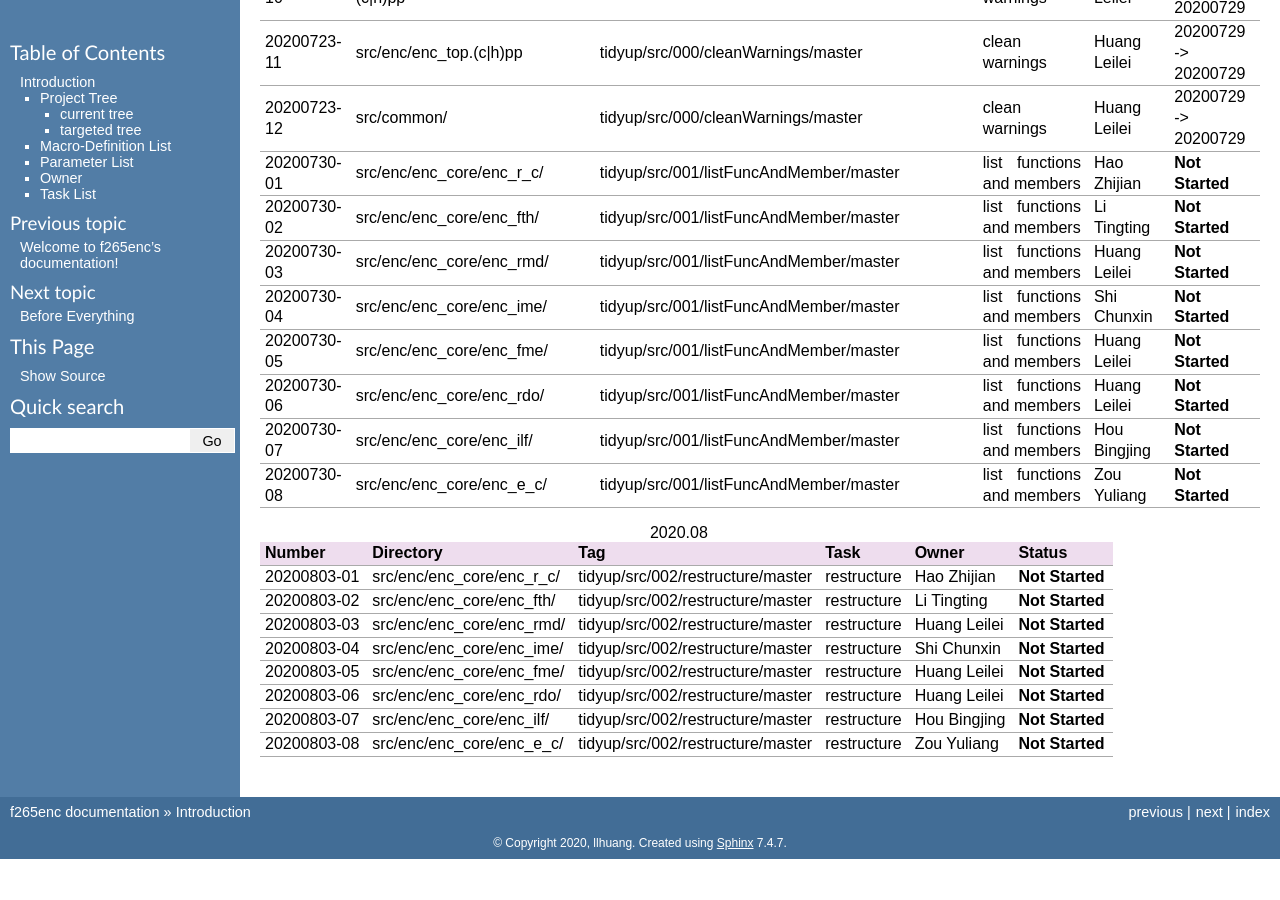
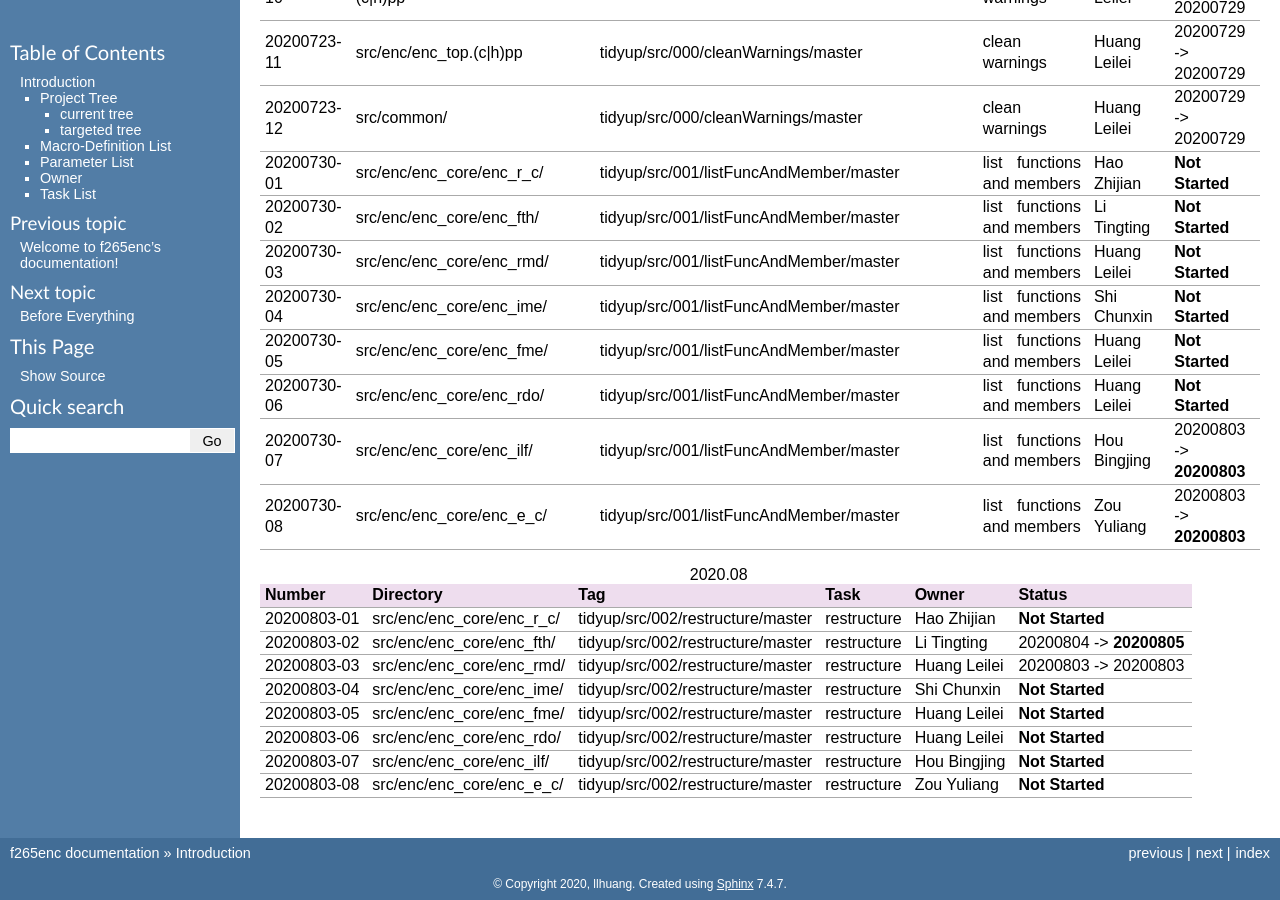
Before and after one commit to iamhll/f265enc_doc, a Sphinx documentation site: the page built from source/introduction/main.rst, in a window 1280 px wide and 900 px high, scrolled down 6189 px. Built offline with Sphinx 7.4.7, drawn with Linux system fonts in a browser that asks for light colours; before the commit the page ends 7048 px from its top, so only the background shows below that; some of the changed text lies outside the part shown.

Commit message:
[MINOR] [UPDATE] 1. introduction    a. task list udpated

```diff
--- a/source/introduction/main.rst
+++ b/source/introduction/main.rst
@@ -169,9 +169,9 @@ Task List
      20200717-04   src/sys/                                tidyup/sys/cfg/000/restructure/global               update according to cfg_typ.hpp                Li Tinging                    20200718 -> 20200718
      20200718-01   /                                       /                                                   perpare some instruction on version control    Huang Leilei                  20200718 -> 20200719
      20200720-01   src/sys/                                /                                                   perpare cfg.pl                                 Huang Leilei                  20200720 -> 20200722
-     20200722-01   script                                  update/script/000/getBdRate/master                  extract the calculation of b-d rate            Liu Chang                     20200722 -> **20200728**
+     20200722-01   script                                  update/script/000/getBdRate/master                  extract the calculation of b-d rate            Liu Chang                     20200722 -> 20200804
      20200723-01   src/sys/                                tidyup/src/000/cleanWarnings/master                 clean warnings                                 Huang Leilei                  20200729 -> 20200729
-     20200723-02   src/enc/enc_core/enc_r_c/               update/src/enc/enc_core/enc_r_c/000/create/master   clean warnings                                 Hao Zhijian                   20200728 -> **20200728**
+     20200723-02   src/enc/enc_core/enc_r_c/               update/src/enc/enc_core/enc_r_c/000/create/master   clean warnings                                 Hao Zhijian                   20200728 -> **20200804**
      20200723-03   src/enc/enc_core/enc_fth/               tidyup/src/000/cleanWarnings/master                 clean warnings                                 Li Tingting                   20200727 -> 20200727
      20200723-04   src/enc/enc_core/enc_rmd/               tidyup/src/000/cleanWarnings/master                 clean warnings                                 Huang Leilei                  20200729 -> 20200729
      20200723-05   src/enc/enc_core/enc_ime/               tidyup/src/000/cleanWarnings/master                 clean warnings                                 Shi Chunxin                   20200726 -> 20200726
@@ -188,8 +188,8 @@ Task List
      20200730-04   src/enc/enc_core/enc_ime/               tidyup/src/001/listFuncAndMember/master             list functions and members                     Shi Chunxin                 **Not Started**
      20200730-05   src/enc/enc_core/enc_fme/               tidyup/src/001/listFuncAndMember/master             list functions and members                     Huang Leilei                **Not Started**
      20200730-06   src/enc/enc_core/enc_rdo/               tidyup/src/001/listFuncAndMember/master             list functions and members                     Huang Leilei                **Not Started**
-     20200730-07   src/enc/enc_core/enc_ilf/               tidyup/src/001/listFuncAndMember/master             list functions and members                     Hou Bingjing                **Not Started**
-     20200730-08   src/enc/enc_core/enc_e_c/               tidyup/src/001/listFuncAndMember/master             list functions and members                     Zou Yuliang                 **Not Started**
+     20200730-07   src/enc/enc_core/enc_ilf/               tidyup/src/001/listFuncAndMember/master             list functions and members                     Hou Bingjing                  20200803 -> **20200803**
+     20200730-08   src/enc/enc_core/enc_e_c/               tidyup/src/001/listFuncAndMember/master             list functions and members                     Zou Yuliang                   20200803 -> **20200803**
     ============= ======================================= =================================================== ============================================== =========================== ============================
 
 \
@@ -198,15 +198,15 @@ Task List
     :align: left
     :widths: auto
 
-    ============= =========================== =================================== ============= ============== =================
+    ============= =========================== =================================== ============= ============== ==============================
      Number        Directory                   Tag                                   Task          Owner            Status
-    ============= =========================== =================================== ============= ============== =================
+    ============= =========================== =================================== ============= ============== ==============================
      20200803-01   src/enc/enc_core/enc_r_c/   tidyup/src/002/restructure/master   restructure   Hao Zhijian    **Not Started**
-     20200803-02   src/enc/enc_core/enc_fth/   tidyup/src/002/restructure/master   restructure   Li Tingting    **Not Started**
-     20200803-03   src/enc/enc_core/enc_rmd/   tidyup/src/002/restructure/master   restructure   Huang Leilei   **Not Started**
+     20200803-02   src/enc/enc_core/enc_fth/   tidyup/src/002/restructure/master   restructure   Li Tingting      20200804 -> **20200805**
+     20200803-03   src/enc/enc_core/enc_rmd/   tidyup/src/002/restructure/master   restructure   Huang Leilei     20200803 -> 20200803
      20200803-04   src/enc/enc_core/enc_ime/   tidyup/src/002/restructure/master   restructure   Shi Chunxin    **Not Started**
      20200803-05   src/enc/enc_core/enc_fme/   tidyup/src/002/restructure/master   restructure   Huang Leilei   **Not Started**
      20200803-06   src/enc/enc_core/enc_rdo/   tidyup/src/002/restructure/master   restructure   Huang Leilei   **Not Started**
      20200803-07   src/enc/enc_core/enc_ilf/   tidyup/src/002/restructure/master   restructure   Hou Bingjing   **Not Started**
      20200803-08   src/enc/enc_core/enc_e_c/   tidyup/src/002/restructure/master   restructure   Zou Yuliang    **Not Started**
-    ============= =========================== =================================== ============= ============== =================
+    ============= =========================== =================================== ============= ============== ==============================
```
